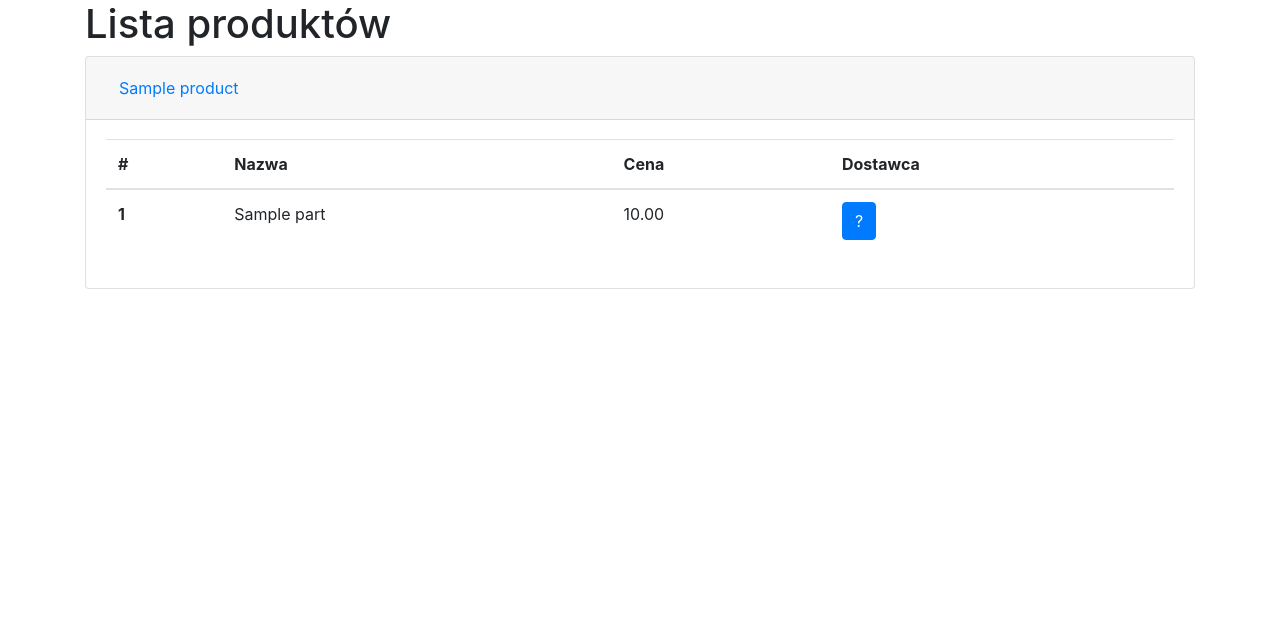
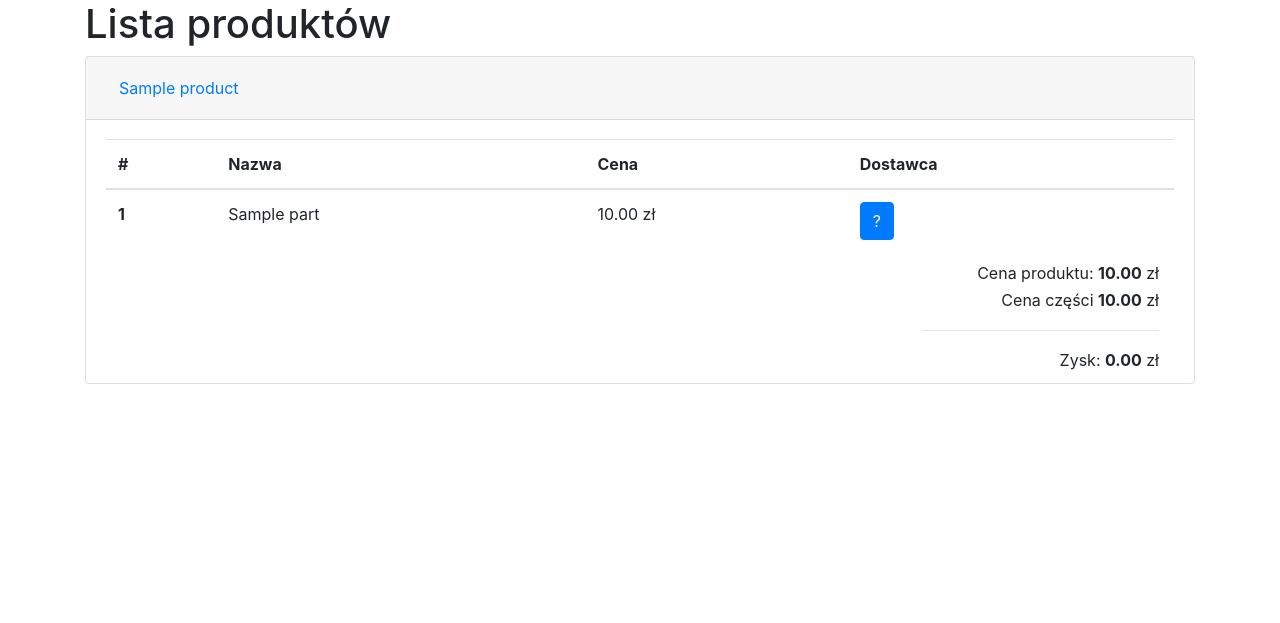
Before and after one commit to khosrow36/BOM-database, a Django app: page /bom/ in a window 1280 px wide, after a click that opens the changed part. Shown: the part 56-679 px from the top of the page. Run offline with Django 3.2, Linux system fonts and the light colour scheme; tables that the repository leaves empty hold one stand-in row (values such as "Sample post"); some libraries are stand-ins or nearby versions.

Commit message:
data display features

```diff
--- a/bom/bomapp/models.py
+++ b/bom/bomapp/models.py
@@ -19,3 +19,12 @@ class Product(models.Model):
     parts = models.ManyToManyField(Part)
     def __str__ (self):
         return self.name
+
+    def parts_cost(self):
+        cost = 0
+        for part in self.parts.all():
+            cost = cost + part.price
+        return cost
+
+    def product_margin(self):
+        return self.sell_price - self.parts_cost()
--- a/bom/bomapp/static/bomapp/style.css
+++ b/bom/bomapp/static/bomapp/style.css
@@ -11,3 +11,11 @@
     color: white;
     text-align: center;
 }
+
+.cost_summary{
+    float: right;
+}
+
+.cost_summary p{
+    line-height: 70%;
+}
--- a/bom/bomapp/templates/bomapp/index.html
+++ b/bom/bomapp/templates/bomapp/index.html
@@ -28,7 +28,7 @@
                             <tr>
                                 <th scope="row">{{ forloop.counter }} </th>
                                 <td>{{ part.name }}</td>
-                                <td>{{ part.price }}</td>
+                                <td>{{ part.price }} zł</td>
                                 <td>
                                     <button
                                         type="button"
@@ -41,11 +41,15 @@
                                     </button>
                                 </td>
                             </tr>
-                            {{ part_price|add:part.price }}
                             {% endfor %}
                         </tbody>
                     </table>
-
+                    <div class="cost_summary col-3 text-right">
+                        <p>Cena produktu: <strong>{{ product.sell_price }}</strong> zł</p>
+                        <p>Cena części <strong>{{ product.parts_cost }}</strong> zł</p>
+                        <hr class="my-4">
+                        <p>Zysk: <strong>{{ product.product_margin }}</strong> zł</p>
+                    </div>
                 </div>
             </div>
         </div>
```
